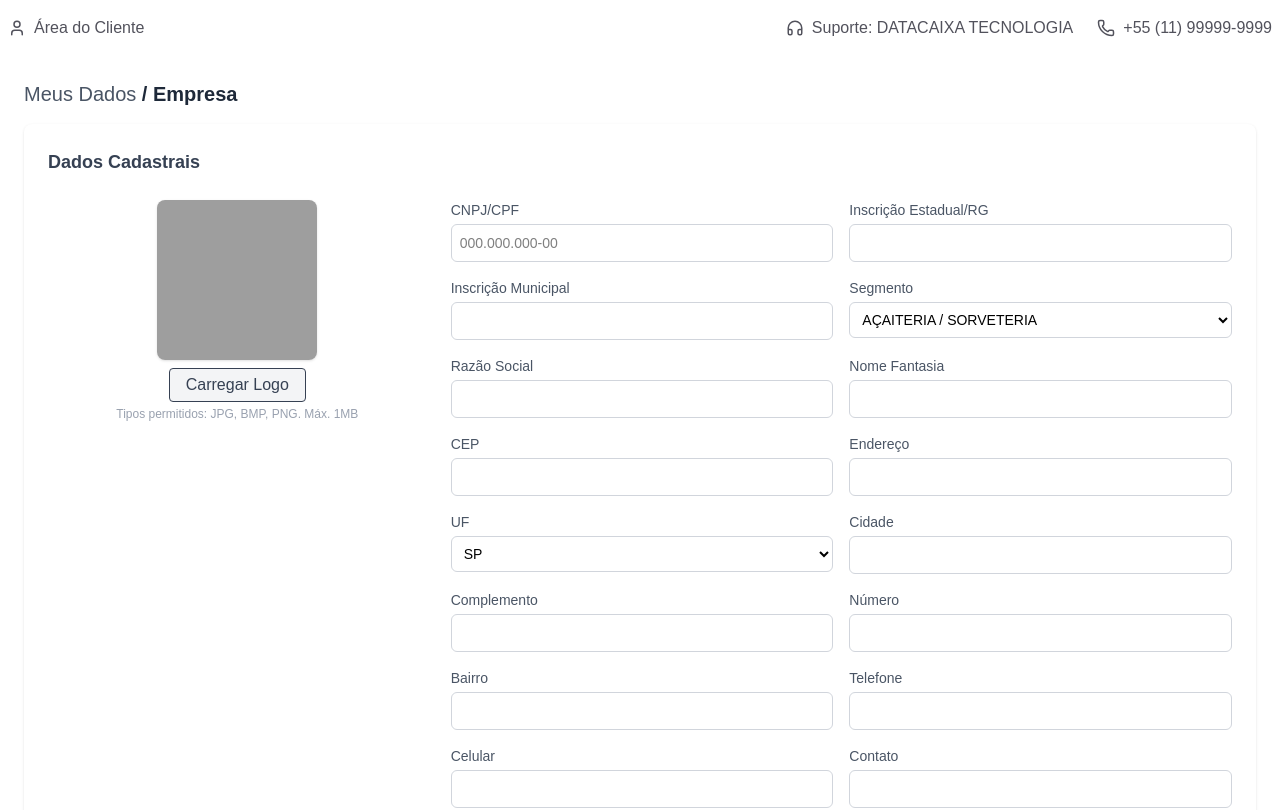
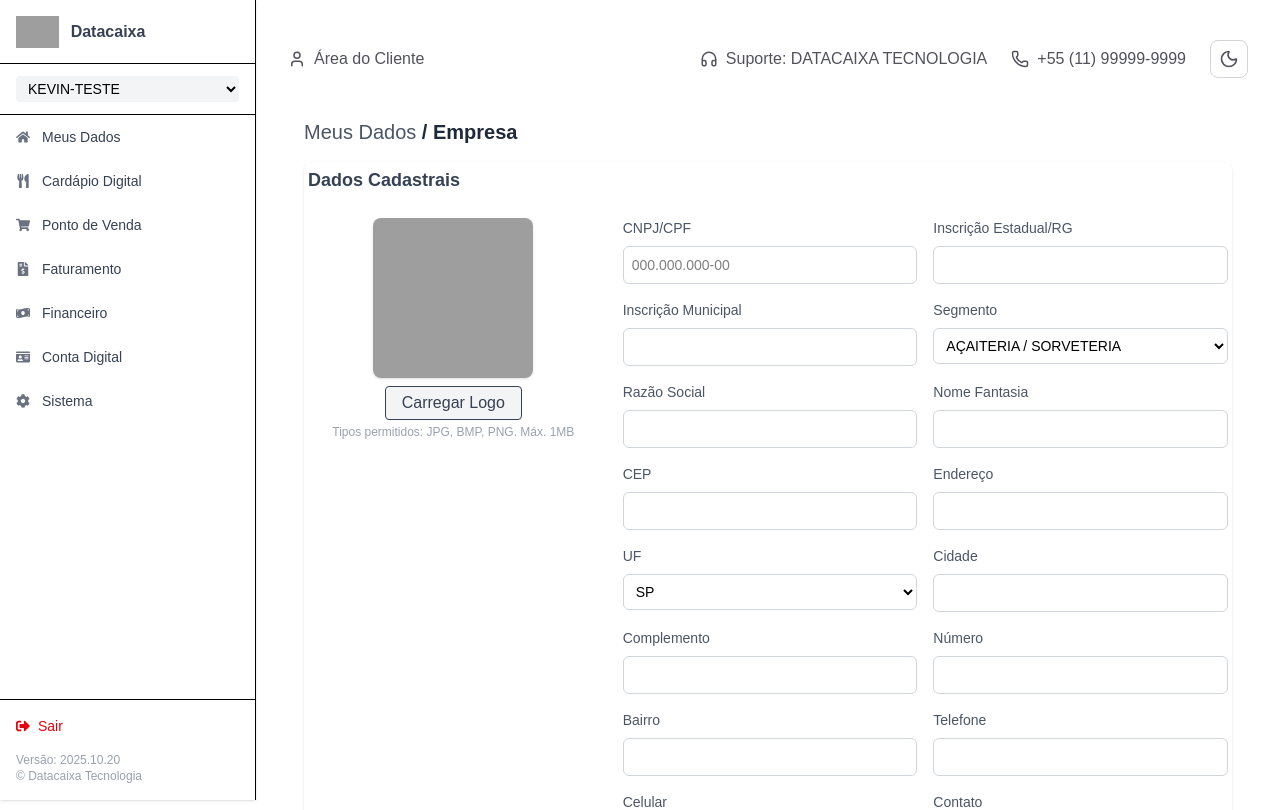
Before and after one commit to iKevinsz/Areacliente, a Next.js app: page / in a window 1280 px wide. Shown: the top 810 px of the page. Built offline with nearby package versions, Linux system fonts and the light colour scheme; grey boxes are pictures that could not be loaded.

Commit message:
sidebar adicionado

```diff
--- a/package.json
+++ b/package.json
@@ -12,7 +12,8 @@
     "lucide-react": "^0.556.0",
     "next": "^16.0.8",
     "react": "19.2.1",
-    "react-dom": "19.2.1"
+    "react-dom": "19.2.1",
+    "react-icons": "^5.5.0"
   },
   "devDependencies": {
     "@tailwindcss/postcss": "^4",
--- a/src/app/globals.css
+++ b/src/app/globals.css
@@ -1,4 +1,8 @@
 @import "tailwindcss";
+@tailwind base;
+@tailwind components;
+@tailwind utilities;
+
 
 body {
   background: var(--background);
@@ -7,7 +11,7 @@ body {
 }
 
 .label {
-  @apply block mb-1 text-sm text-gray-600;
+  @apply block mb-2 text-sm text-gray-600;
 }
 
 .input {
--- a/src/app/layout.tsx
+++ b/src/app/layout.tsx
@@ -1,18 +1,36 @@
+"use client";
+import { Children, useState } from "react";
+import Sidebar from "../components/sidebar";
+import { FaBars } from "react-icons/fa";
+import { Header } from "@/components/header";
+import { ThemeProvider } from "../components/header/ThemeProvider";
 import "./globals.css";
-import {Header} from '../components/header';
 
-export default function RootLayout({
-  children,
-}: Readonly<{
-  children: React.ReactNode;
-}>) {
+
+export default function RootLayout({ children }) {
+  const [mobileOpen, setMobileOpen] = useState(false);
+
   return (
-    <html lang="en">
-      <body
-        className={`antialiased`}
-      >
-        <Header />
-        {children}
+    <html lang="pt-br">
+      <body className="bg-gray-100 flex">
+        {/* Sidebar */}
+        <Sidebar mobileOpen={mobileOpen} setMobileOpen={setMobileOpen} />
+
+        {/* Conteúdo principal */}
+        <main className="flex-1 ml-0 lg:ml-64 p-6 w-full">
+
+          {/* Botão que só aparece no mobile */}
+          <button
+            className="lg:hidden mb-4 p-2 rounded-md bg-white shadow"
+            onClick={() => setMobileOpen(true)}
+          >
+            <FaBars size={20} />
+          </button>
+          {/* Header */}
+          <Header />
+          <ThemeProvider> </ThemeProvider>
+          {children}
+        </main>
       </body>
     </html>
   );
--- a/src/app/page.tsx
+++ b/src/app/page.tsx
@@ -8,7 +8,7 @@ export default function EmpresaPage() {
       </h1>
 
       {/* CARD DADOS CADASTRAIS */}
-      <div className="bg-white rounded-lg shadow p-6 mt-4">
+      <div className="bg-white rounded-lg shadow p-1 mt-4">
 
         <h2 className="text-lg font-semibold mb-6 text-gray-700">
           Dados Cadastrais
@@ -130,7 +130,7 @@ export default function EmpresaPage() {
         </div>
       </div>
 
-      {/* Outro card (Cardápio Digital) aqui... */}
+      {/* Cardápio*/}
 
       {/* Título */}
       <h1 className="text-xl mb-1 text-gray-600 bont-semibold mt-8">
--- /dev/null
+++ b/src/components/header/ThemeProvider.tsx
@@ -0,0 +1,37 @@
+"use client";
+
+import { createContext, useContext, useEffect, useState } from "react";
+
+const ThemeContext = createContext({
+  theme: "light",
+  toggleTheme: () => {},
+});
+
+export function ThemeProvider({ children }: { children: React.ReactNode }) {
+  const [theme, setTheme] = useState("light");
+
+  useEffect(() => {
+    const saved = localStorage.getItem("theme");
+    if (saved) {
+      setTheme(saved);
+      document.documentElement.classList.toggle("dark", saved === "dark");
+    }
+  }, []);
+
+  function toggleTheme() {
+    const newTheme = theme === "light" ? "dark" : "light";
+    setTheme(newTheme);
+    document.documentElement.classList.toggle("dark", newTheme === "dark");
+    localStorage.setItem("theme", newTheme);
+  }
+
+  return (
+    <ThemeContext.Provider value={{ theme, toggleTheme }}>
+      {children}
+    </ThemeContext.Provider>
+  );
+}
+
+export function useTheme() {
+  return useContext(ThemeContext);
+}
--- a/src/components/header/index.tsx
+++ b/src/components/header/index.tsx
@@ -1,17 +1,25 @@
-import { User, Headphones, Phone } from "lucide-react";
+"use client";
+
+import { User, Headphones, Phone, Moon, Sun } from "lucide-react";
+import { useTheme } from "../header/ThemeProvider";
 
 export function Header() {
+  const { theme, toggleTheme } = useTheme();
+
   return (
-    <header className="flex px-2 py-4 bg-white text-zinc-600">
+    <header className="flex px-2 py-4 bg-white text-zinc-600 dark:bg-zinc-900 dark:text-zinc-200 transition-colors">
       <div className="flex items-center justify-between w-full mx-auto max-w-7xl">
 
+        {/* Área do cliente */}
         <div className="flex items-center gap-2 font-medium">
           <User size={18} />
           Área do Cliente
         </div>
 
+        {/* Navegação */}
         <nav>
           <ul className="flex items-center gap-6">
+
             <li className="flex items-center gap-2">
               <Headphones size={18} />
               Suporte: DATACAIXA TECNOLOGIA
@@ -21,6 +29,17 @@ export function Header() {
               <Phone size={18} />
               +55 (11) 99999-9999
             </li>
+
+            {/* Botão de tema */}
+            <li>
+              <button
+                onClick={toggleTheme}
+                className="p-2 rounded-lg border border-zinc-300 dark:border-zinc-700 hover:bg-zinc-100 dark:hover:bg-zinc-800 transition"
+              >
+                {theme === "light" ? <Moon size={20} /> : <Sun size={20} />}
+              </button>
+            </li>
+
           </ul>
         </nav>
 
--- /dev/null
+++ b/src/components/sidebar/index.tsx
@@ -0,0 +1,99 @@
+"use client";
+
+import { useState } from "react";
+import {
+  FaHome,
+  FaUtensils,
+  FaShoppingCart,
+  FaFileInvoiceDollar,
+  FaMoneyBillWave,
+  FaIdCard,
+  FaCog,
+  FaSignOutAlt,
+} from "react-icons/fa";
+
+interface SidebarProps {
+  mobileOpen: boolean;
+  setMobileOpen: (open: boolean) => void;
+}
+
+export default function Sidebar({ mobileOpen, setMobileOpen }: SidebarProps) {
+  return (
+    <>
+      {/* Fundo escuro no mobile */}
+      {mobileOpen && (
+        <div
+          className="fixed inset-0 bg-black/40 lg:hidden z-30"
+          onClick={() => setMobileOpen(false)}
+        />
+      )}
+
+      {/* Sidebar */}
+      <aside
+        className={`
+          fixed top-0 left-0 h-screen w-64 bg-white border-r shadow
+          z-40 flex flex-col
+          transform transition-transform duration-300
+          ${mobileOpen ? "translate-x-0" : "-translate-x-64"}
+          lg:translate-x-0
+        `}
+      >
+        {/* Logo */}
+        <div className="h-16 flex items-center px-4 border-b gap-3">
+          <img src="/logo.png" className="h-8" alt="Logo" />
+          <span className="font-semibold text-gray-700">Datacaixa</span>
+        </div>
+
+        {/* Seleção da loja */}
+        <div className="px-4 py-3 border-b">
+          <select className="w-full bg-gray-100 rounded px-2 py-1 text-sm outline-none">
+            <option>KEVIN-TESTE</option>
+          </select>
+        </div>
+
+        {/* MENU */}
+        <nav className="flex-1 overflow-y-auto text-sm">
+          <MenuItem icon={<FaHome />} label="Meus Dados" href="#" />
+          <MenuItem icon={<FaUtensils />} label="Cardápio Digital" href="#" />
+          <MenuItem icon={<FaShoppingCart />} label="Ponto de Venda" href="#" />
+          <MenuItem icon={<FaFileInvoiceDollar />} label="Faturamento" href="#" />
+          <MenuItem icon={<FaMoneyBillWave />} label="Financeiro" href="#" />
+          <MenuItem icon={<FaIdCard />} label="Conta Digital" href="#" />
+          <MenuItem icon={<FaCog />} label="Sistema" href="#" />
+        </nav>
+
+        {/* Rodapé */}
+        <div className="border-t p-4 text-sm">
+          <button className="flex items-center gap-2 text-red-600 hover:text-red-700">
+            <FaSignOutAlt /> Sair
+          </button>
+
+          <p className="mt-4 text-xs text-gray-400">
+            Versão: 2025.10.20<br />© Datacaixa Tecnologia
+          </p>
+        </div>
+      </aside>
+    </>
+  );
+}
+
+/* Componente para itens do menu */
+function MenuItem({
+  icon,
+  label,
+  href,
+}: {
+  icon: React.ReactNode;
+  label: string;
+  href: string;
+}) {
+  return (
+    <a
+      href={href}
+      className="flex items-center gap-3 px-4 py-3 hover:bg-gray-100 text-gray-700 cursor-pointer transition"
+    >
+      <span className="text-gray-500">{icon}</span>
+      {label}
+    </a>
+  );
+}
--- a/tailwind.config.ts
+++ b/tailwind.config.ts
@@ -0,0 +1,10 @@
+module.exports = {
+  darkMode: "class",
+  content: [
+    "./pages/**/*.{js,ts,jsx,tsx}",
+    "./components/**/*.{js,ts,jsx,tsx}",
+    "./app/**/*.{js,ts,jsx,tsx}",
+  ],
+  theme: { extend: {} },
+  plugins: [],
+};
```
Also changed, not shown: 1 other file (tests, documents, lock files or other folders).
